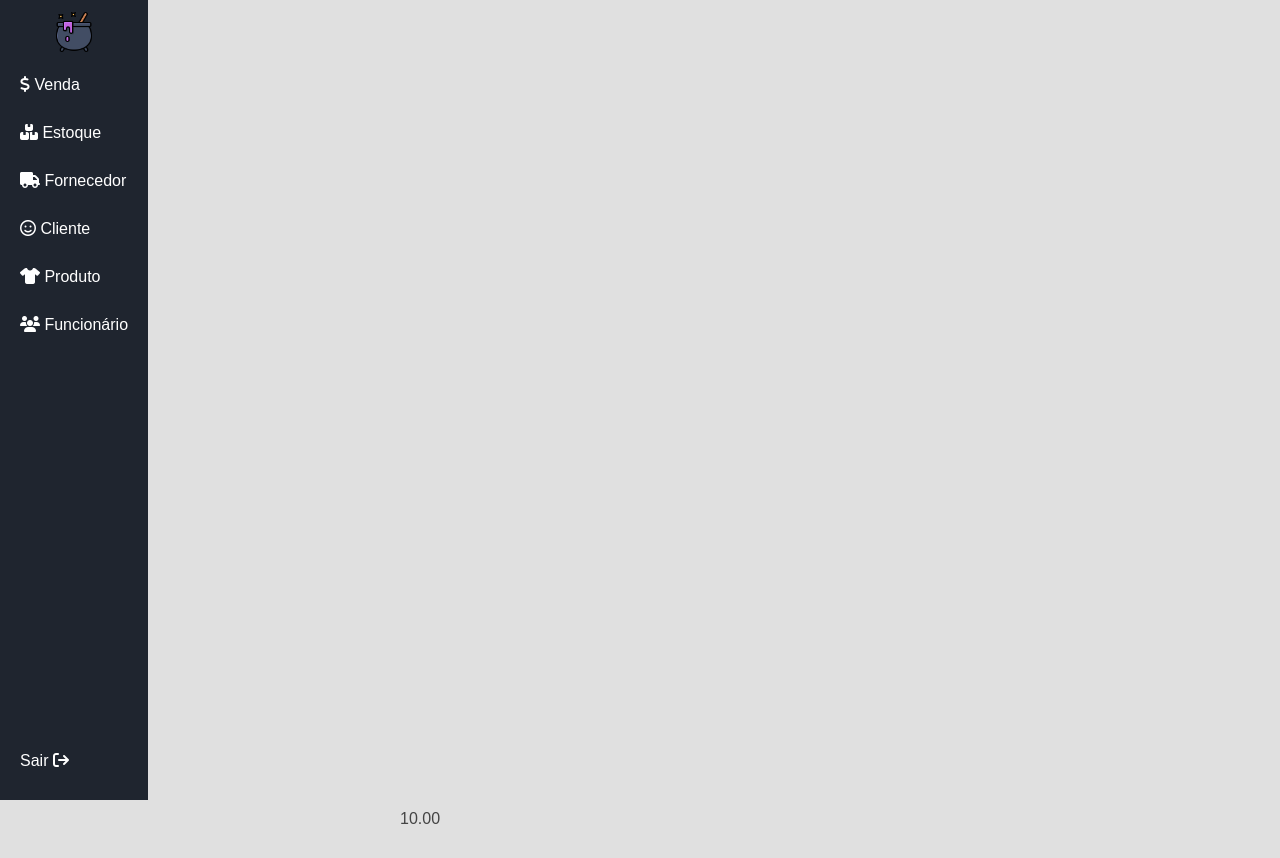
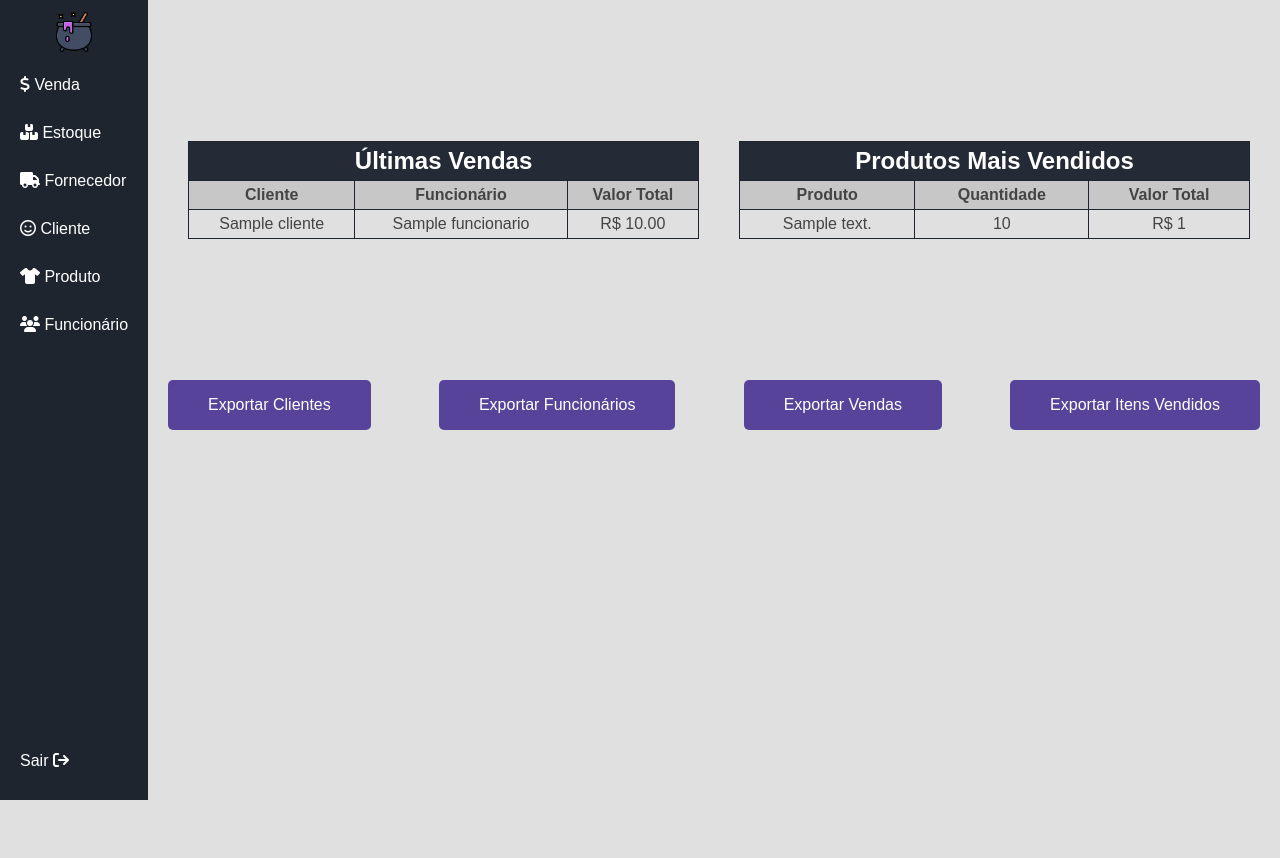
Before and after one commit to LucasBonii/FeiticoManagement, a Django app: page /home/ in a window 1280 px wide. After the commit the page ends 800 px from the top, so only its background shows below. Run offline with Django 5.2, Linux system fonts and the light colour scheme; a user stored in the database is signed in; tables that the repository leaves empty hold one stand-in row (values such as "Sample post").

Commit message:
add homepage

```diff
--- a/stockmanagement/static/stock/css/style.css
+++ b/stockmanagement/static/stock/css/style.css
@@ -252,3 +252,95 @@ select:focus {
     margin-bottom: 0; /* Remover a margem inferior padrão */
 
 }
+
+
+
+.tables {
+    display: flex;
+    justify-content: space-between;
+    width: 100%;
+    margin-bottom: 2rem;
+}
+
+.table-container {
+    width: 48%;
+    background: var(--color-white);
+    padding: 1rem;
+    border-radius: 0.5rem;
+    box-shadow: 0 0 10px rgba(0, 0, 0, 0.1);
+}
+
+.table-container h2 {
+    text-align: center;
+    margin-bottom: 1rem;
+}
+
+table {
+    width: 100%;
+    border-collapse: collapse;
+}
+
+table th,
+table td {
+    border: 1px solid #1f252f;
+    padding: 0.5rem;
+    text-align: center;
+}
+
+table th {
+    background: var(--color-gray-2);
+}
+.main-home {
+    display: flex;
+    flex-direction: column;
+    flex: 1;
+    padding: 2rem;
+}
+
+.content-home {
+    display: flex;
+    justify-content: space-between;
+    margin-bottom: 2rem;
+}
+
+.content-home .box {
+    flex: 1;
+    padding: 1rem;
+    margin: 2rem 1rem;
+    height: 30rem;
+    display: flex;
+    justify-content: center;
+    align-items: center;
+    text-align: center;
+    border-radius: 5px;
+}
+
+.content-home .box:last-child {
+    margin-right: 0;
+}
+
+.button-group {
+    display: flex;
+    justify-content: space-between;
+}
+
+.button-group button {
+    flex: 1;
+    margin-right: 1rem;
+    height: 5rem;
+    padding: 0.5rem 4rem;
+    max-width:32rem;
+}
+
+.button-group button:last-child {
+    margin-right: 0;
+}
+.box table th[colspan="3"] {
+    text-align: center; /* Centraliza o texto horizontalmente */
+    vertical-align: middle; /* Centraliza o texto verticalmente */
+    font-size: 24px; /* Aumenta o tamanho da fonte */
+    color: white; /* Muda a cor do texto */
+    background-color: #252b36; /* Muda a cor de fundo */
+    padding: 5px;
+
+}
--- a/stockmanagement/templates/stock/pages/home.html
+++ b/stockmanagement/templates/stock/pages/home.html
@@ -1,12 +1,68 @@
+{% load static %}
 {% include "stock/partials/head.html" %}
+<body>
+    <div class="container">
+        {% include "stock/partials/sidebar.html" %}
+        <div class="main-home">
 
-<div class="container"></div>
-    {% include "stock/partials/sidebar.html" %}
-    <div class="form-container">
-        {% for venda in vendas %}
-        <div class="form-group">
-            <p>{{ venda.valor_total }}</p>
+            <div class="content-home">
+                <div class="box">
+                    <table>
+                        <tr>
+                            <th colspan="3">Últimas Vendas</th>
+                        </tr>
+                        <tr>
+                            <th>Cliente</th>
+                            <th>Funcionário</th>
+                            <th>Valor Total</th>
+                        </tr>
+                        {% for venda in vendas %}
+                        <tr>
+                            <td>{{ venda.cliente.nome }}</td>
+                            <td>{{ venda.funcionario.nome }}</td>
+                            <td>R$ {{ venda.valor_total }}</td>
+                        </tr>
+                        {% endfor %}
+
+                    </table>
+                </div>
+
+                <div class="box">
+                    <table>
+                        <tr>
+                            <th colspan="3">Produtos Mais Vendidos</th>
+                        </tr>
+                        <tr>
+                            <th>Produto </th>
+                            <th>Quantidade </th>
+                            <th>Valor Total</th>
+                        </tr>
+                        {% for produto in produtos %}
+                        <tr>
+                            <td>{{ produto.produto__descricao }}</td>
+                            <td>{{ produto.quantidade }}</td>
+                            <td>R$ {{ produto.preco_total }}</td>
+                        </tr>
+                        {% endfor %}
+
+                    </table>
+                </div>
+            </div>
+            <div class="button-group">
+                <a href="{% url 'exportar_relatorio' 'cliente' %}" style="text-decoration: none;">
+                    <button>Exportar Clientes</button>
+                </a>
+                <a href="{% url 'exportar_relatorio' 'funcionario' %}" style="text-decoration: none;">
+                    <button>Exportar Funcionários</button>
+                </a>
+                <a href="{% url 'exportar_relatorio' 'venda' %}" style="text-decoration: none;">
+                    <button>Exportar Vendas</button>
+                </a>
+                <a href="{% url 'exportar_relatorio' 'itens' %}" style="text-decoration: none;">
+                    <button>Exportar Itens Vendidos</button>
+                </a>
+            </div>
         </div>
-        {% endfor %}
     </div>
-</div>
+</body>
+</html>
--- a/stockmanagement/urls.py
+++ b/stockmanagement/urls.py
@@ -15,4 +15,5 @@ urlpatterns = [
     path('cancelar_venda/', views.cancelar_venda, name="cancelar_venda"),
     path('logout/', views.fazer_logout, name='fazer_logout'),
     path('completarcadastro/', views.completar_cadastro, name='completar_cadastro'),
+    path('exportar_relatorio/<str:relatorio>', views.exportar_relatorio, name="exportar_relatorio"),
 ]
--- a/stockmanagement/views.py
+++ b/stockmanagement/views.py
@@ -2,6 +2,7 @@ from django.shortcuts import render, redirect
 from django.contrib.auth.decorators import login_required
 from django.contrib.auth import login, logout, authenticate
 from django.contrib.auth.models import Group
+from django.db.models import Sum
 from .models import *
 from datetime import datetime
 from .utils import *
@@ -13,8 +14,13 @@ def home(request):
         vendedor = request.user.funcionario
     except:
         return redirect('completar_cadastro')
-    vendas = Venda.objects.filter(finalizada=True).order_by("-horario")[:5]
-    context = {"vendas": vendas}
+    vendas = Venda.objects.filter(finalizada=True).order_by("-horario")[:10]
+
+    produtos_top = ItensPedido.objects.values('produto__descricao').annotate(quantidade=Sum('quantidade'), preco_total=Sum('preco_parcial'))
+    produtos_top.order_by('-quantidade')[:10]
+
+    print(produtos_top)
+    context = {"vendas": vendas, "produtos": produtos_top}
     return render(request, 'stock/pages/home.html', context)
 
 
@@ -300,3 +306,15 @@ def completar_cadastro(request):
 def fazer_logout(request):
     logout(request)
     return redirect("fazer_login")
+
+@login_required
+def exportar_relatorio(request, relatorio):
+    if relatorio == "venda":
+        informacoes = Venda.objects.filter(finalizada=True)
+    elif relatorio == "cliente":
+        informacoes = Cliente.objects.all()
+    elif relatorio == "funcionario":
+        informacoes = Funcionario.objects.all()
+    elif relatorio == "itens":
+        informacoes = ItensPedido.objects.filter(pedido__finalizada=True)
+    return exportar_csv(informacoes)
```
Also changed, not shown: stockmanagement/utils.py (+18 -0 lines).
